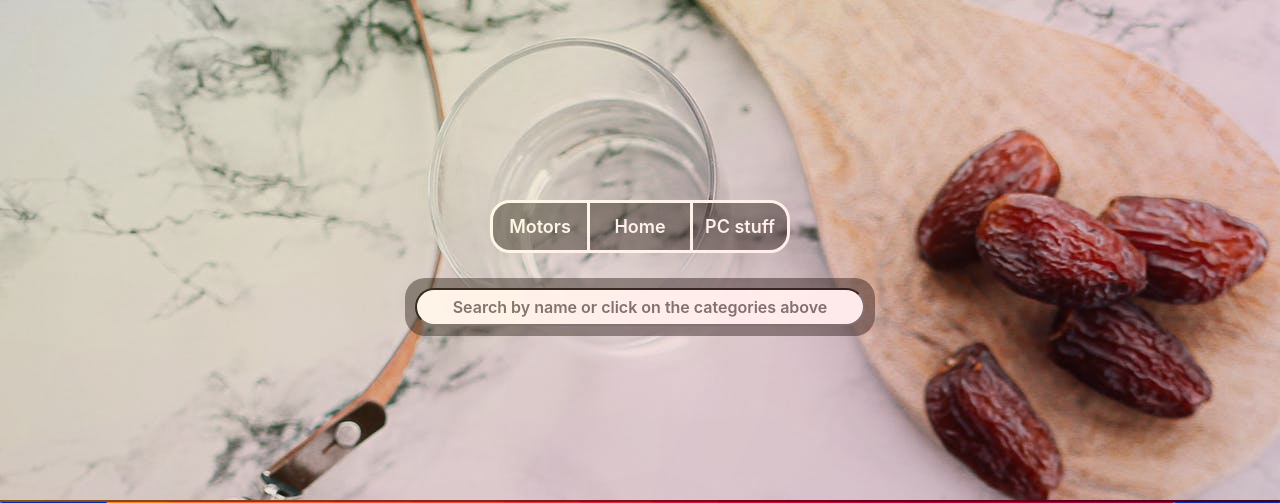
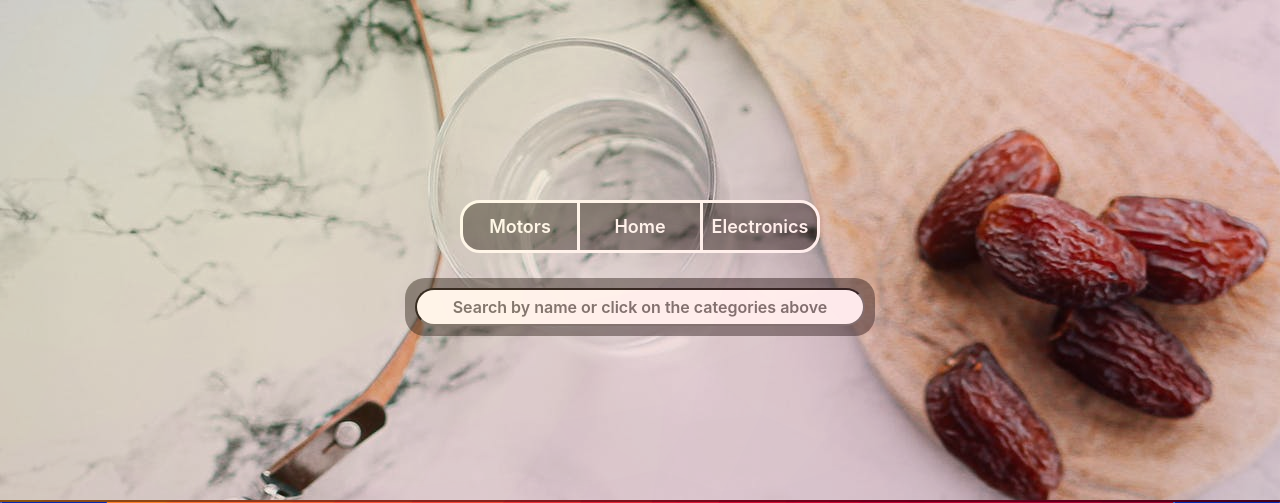
Before and after one commit to romangrubic/Snoop-Adverts-Flask, a Flask app: page / in a window 1280 px wide. Shown: the part 80-583 px from the top of the page. Run offline with Flask 2, Linux system fonts and the light colour scheme; data that the repository does not hold is empty; some libraries are stand-ins or nearby versions.

Commit message:
Changed category from PC and stuff to Electronics and all occurences. Ads are sorted by views in descending order.

```diff
--- a/app.py
+++ b/app.py
@@ -40,7 +40,7 @@ def marketplace():
     ads_count = mongo.db.advert.find().count()
     page_count = int(math.ceil(ads_count / ADS_PER_PAGE))
     page_numbers = range(1, page_count + 1)
-    ads_on_page = mongo.db.advert.find().skip(ads_to_skip).limit(ADS_PER_PAGE)
+    ads_on_page = mongo.db.advert.find().sort('views', DESCENDING).skip(ads_to_skip).limit(ADS_PER_PAGE)
     return render_template('marketplace.html', tittle="Marketplace", adverts=ads_on_page, ads=ads_on_page, page=page_number, pages=page_numbers, total=page_count)
 
 
@@ -52,7 +52,7 @@ def motors_and_vehicles():
     ads_count = mongo.db.advert.find({'category_name': 'Motors and vehicles'}).count()
     page_count = int(math.ceil(ads_count / ADS_PER_PAGE))
     page_numbers = range(1, page_count + 1)
-    ads_on_page = mongo.db.advert.find({'category_name': 'Motors and vehicles'}).skip(ads_to_skip).limit(ADS_PER_PAGE)
+    ads_on_page = mongo.db.advert.find({'category_name': 'Motors and vehicles'}).sort('views', DESCENDING).skip(ads_to_skip).limit(ADS_PER_PAGE)
     return render_template('marketplace.html', tittle="Motors and vehicles", adverts=ads_on_page, ads=ads_on_page, page=page_number, pages=page_numbers, total=page_count)
 
 
@@ -64,20 +64,20 @@ def home_garden_diy():
     ads_count = mongo.db.advert.find({'category_name': 'Home, garden, DIY'}).count()
     page_count = int(math.ceil(ads_count / ADS_PER_PAGE))
     page_numbers = range(1, page_count + 1)
-    ads_on_page = mongo.db.advert.find({'category_name': 'Home, garden, DIY'}).skip(ads_to_skip).limit(ADS_PER_PAGE)
+    ads_on_page = mongo.db.advert.find({'category_name': 'Home, garden, DIY'}).sort('views', DESCENDING).skip(ads_to_skip).limit(ADS_PER_PAGE)
     return render_template('marketplace.html', tittle="Home, garden and DIY", adverts=ads_on_page, ads=ads_on_page, page=page_number, pages=page_numbers, total=page_count)
 
 
 # --------- Filter: PC stuff-----------------------------------
-@app.route('/pc_stuff_and_games')
-def pc_stuff_and_games():
+@app.route('/electronics')
+def electronics():
     page_number = int(request.args.get('page', 1))
     ads_to_skip = (page_number - 1) * ADS_PER_PAGE
-    ads_count = mongo.db.advert.find({'category_name': 'PC stuff and games'}).count()
+    ads_count = mongo.db.advert.find({'category_name': 'Electronics, mobile, PC'}).count()
     page_count = int(math.ceil(ads_count / ADS_PER_PAGE))
     page_numbers = range(1, page_count + 1)
-    ads_on_page = mongo.db.advert.find({'category_name': 'PC stuff and games'}).skip(ads_to_skip).limit(ADS_PER_PAGE)
-    return render_template('marketplace.html', tittle="PC stuff and games", adverts=ads_on_page, ads=ads_on_page, page=page_number, pages=page_numbers, total=page_count)
+    ads_on_page = mongo.db.advert.find({'category_name': 'Electronics, mobile, PC'}).sort('views', DESCENDING).skip(ads_to_skip).limit(ADS_PER_PAGE)
+    return render_template('marketplace.html', tittle="Electronics, mobile and PC", adverts=ads_on_page, ads=ads_on_page, page=page_number, pages=page_numbers, total=page_count)
 
 
 # ----------- Filter: Search ------------------------------------
--- a/static/css/style.css
+++ b/static/css/style.css
@@ -45,7 +45,7 @@ body{
     margin-bottom: 10px;
 }
 .btn-outline-warning{
-    width: 100px;
+    width: 120px;
     border: 3px solid white;
     background-color: rgba(0, 0, 0, 0.4);
     font-size: 18px;
@@ -381,7 +381,7 @@ margin: 8px 0;
         height: 25px;
     }
     .btn-outline-warning{
-        width: 85px;
+        width: 100px;
     }
     .top-ad-name{
         font-size: 23px
--- a/templates/base.html
+++ b/templates/base.html
@@ -46,7 +46,7 @@
 						<span class="sr-only">Weather 360° </span></a></li>
                   <li class="list-inline footer-icons"><a href="https://romangrubic.github.io/memory-game-js/" target="-blank">
 						<i class="fas fa-border-all  footer-icon" aria-hidden="true"></i>
-						<span class="sr-only">Github</span></a></li>
+						<span class="sr-only">Memory game</span></a></li>
                 </ul>
 			</div>
             <div class="col-12 col-sm-6 col-6 text-center vertical-align">
--- a/templates/home.html
+++ b/templates/home.html
@@ -13,7 +13,7 @@
 						<a class="btn btn-outline-warning btn-motors"
 							href="{{url_for('motors_and_vehicles')}}">Motors</a>
 						<a class="btn btn-outline-warning btn-home" href="{{url_for('home_garden_diy')}}">Home</a>
-						<a class="btn btn-outline-warning btn-pc" href="{{url_for('pc_stuff_and_games')}}">PC stuff</a>
+						<a class="btn btn-outline-warning btn-pc" href="{{url_for('electronics')}}">Electronics</a>
 					</div>
 					<div class="search-bar d-flex justify-content-center">
 						<div class="row search-outline">
--- a/templates/marketplace.html
+++ b/templates/marketplace.html
@@ -15,7 +15,7 @@
 				<div class="marketplace-btn d-flex justify-content-center">
 					<a class="btn btn-outline-warning btn-motors" href="{{url_for('motors_and_vehicles')}}">Motors</a>
 					<a class="btn btn-outline-warning btn-home" href="{{url_for('home_garden_diy')}}">Home</a>
-					<a class="btn btn-outline-warning btn-pc" href="{{url_for('pc_stuff_and_games')}}">PC stuff</a>
+					<a class="btn btn-outline-warning btn-pc" href="{{url_for('electronics')}}">Electronics</a>
 				</div>
 				<div class="marketplace-form">
 					<div class="row">
--- a/templates/search.html
+++ b/templates/search.html
@@ -16,7 +16,7 @@
 						<a class="btn btn-outline-warning btn-motors"
 							href="{{url_for('motors_and_vehicles')}}">Motors</a>
 						<a class="btn btn-outline-warning btn-home" href="{{url_for('home_garden_diy')}}">Home</a>
-						<a class="btn btn-outline-warning btn-pc" href="{{url_for('pc_stuff_and_games')}}">PC stuff</a>
+						<a class="btn btn-outline-warning btn-pc" href="{{url_for('electronics')}}">Electronics</a>
 					</div>
 				<div class="marketplace-form">
 					<div class="row">
--- a/templates/view_advert.html
+++ b/templates/view_advert.html
@@ -17,7 +17,7 @@
 						<a class="btn btn-outline-warning btn-motors"
 							href="{{url_for('motors_and_vehicles')}}">Motors</a>
 						<a class="btn btn-outline-warning btn-home" href="{{url_for('home_garden_diy')}}">Home</a>
-						<a class="btn btn-outline-warning btn-pc" href="{{url_for('pc_stuff_and_games')}}">PC stuff</a>
+						<a class="btn btn-outline-warning btn-pc" href="{{url_for('electronics')}}">Electronics</a>
 					</div>
 					<div class="container view-advert-form">
 						<div class="row">
```
